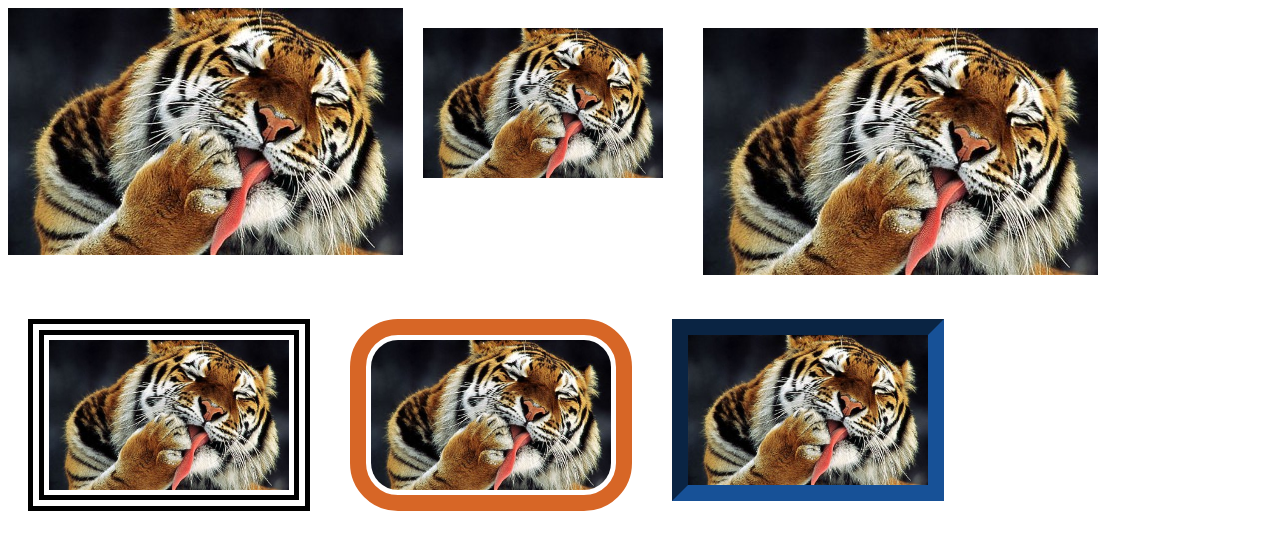
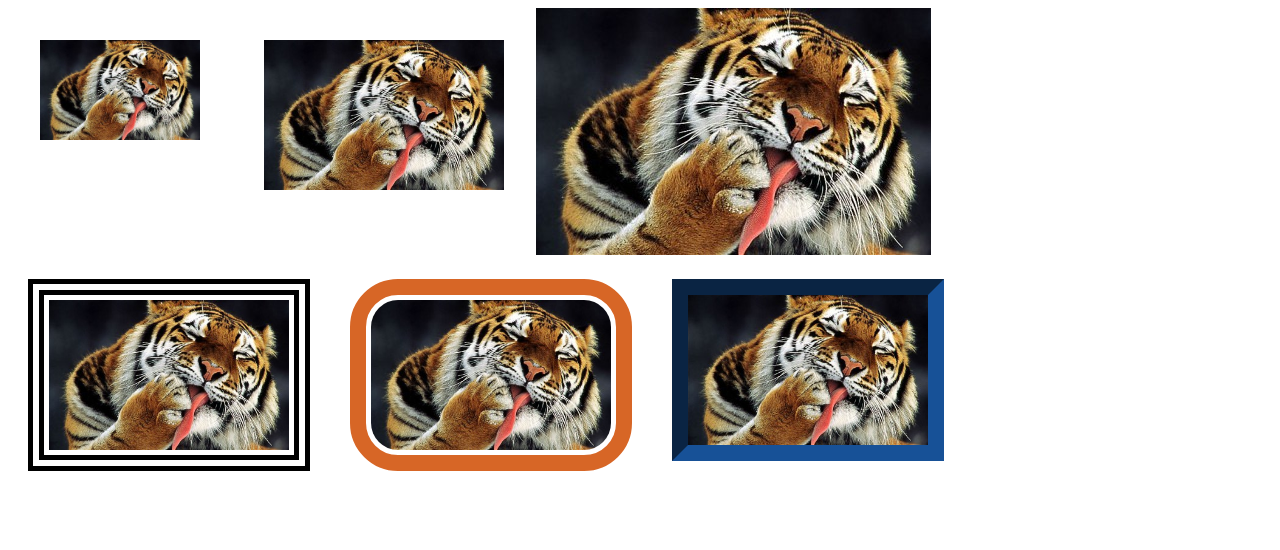
Before and after one commit to NadiaMorales/Library, a website: page index.html in a window 1280 px wide. Drawn offline with Linux system fonts and the light colour scheme.

Commit message:
agregando tamaños con js

```diff
--- a/assets/app.js
+++ b/assets/app.js
@@ -1,7 +1,24 @@
-'use strict'
+'use string';
+
+const img = document.getElementsByClassName('img-s');
+for (i = 0; i < img.length; i++) {
+  img[i].style.width = '10em';
+  img[i].style.margin = '2em';
+
+}
 
 
-const img = document.querySelectorAll('img')
-console.log(img);
+const img2 = document.getElementsByClassName('img-m');
+for (i = 0; i < img2.length; i++) {
+	img2[i].style.width = '15em';
+	img2[i].style.margin = '2em';
 
-img.style.width = '10em';
+}
+
+
+const img3 = document.getElementsByClassName('img-m');
+for (i = 0; i < img3.length; i++) {
+	img3[i].style.width = '15em';
+	img3[i].style.margin = '2em';
+
+}
--- a/index.html
+++ b/index.html
@@ -12,10 +12,10 @@
       <img class="img-s" src="assets/img/tigre1.jpg" alt="tigre pequeño">
     </div>
     <div class="imgDos">
-      <img class="img-m" src="assets/img/tigre1.jpg" alt="tigre mediano" style="margin: 20px; width: 15em;">
+      <img class="img-m" src="assets/img/tigre1.jpg" alt="tigre mediano">
     </div>
     <div class="imgTres">
-      <img class="img-xl" src="assets/img/tigre1.jpg" alt="tigre grande" style="margin: 20px;">
+      <img class="img-xl" src="assets/img/tigre1.jpg" alt="tigre grande">
     </div>
   </div>
   <div class="container" style="display: flex;">
@@ -29,7 +29,6 @@
       <img class="img-xl" src="assets/img/tigre1.jpg" alt="tigre borde 3" style="margin: 20px;width: 15em;border: #175197 16px inset;">
     </div>
   </div>
-
-  <script src="assets/app.js"></script>
+<script type="text/javascript" src="assets/app.js"></script>
 </body>
 </html>
```
Also changed, not shown: assets/img/Australia.jpg (added), assets/img/Changai.jpg (added), assets/img/Istambul.jpg (added), assets/img/Italia.jpg (added), assets/img/Roma.jpg (added), assets/img/Sanfracisco1.jpg (added), assets/img/ciudaddemexico.jpg (added), assets/img/dubai.jpg (added), assets/img/london.jpg (added), assets/img/rusia.jpg (added), assets/img/rusia2.jpg (added), assets/img/sidney.jpg (added), assets/img/subai2.jpg (added), 2 other files.
